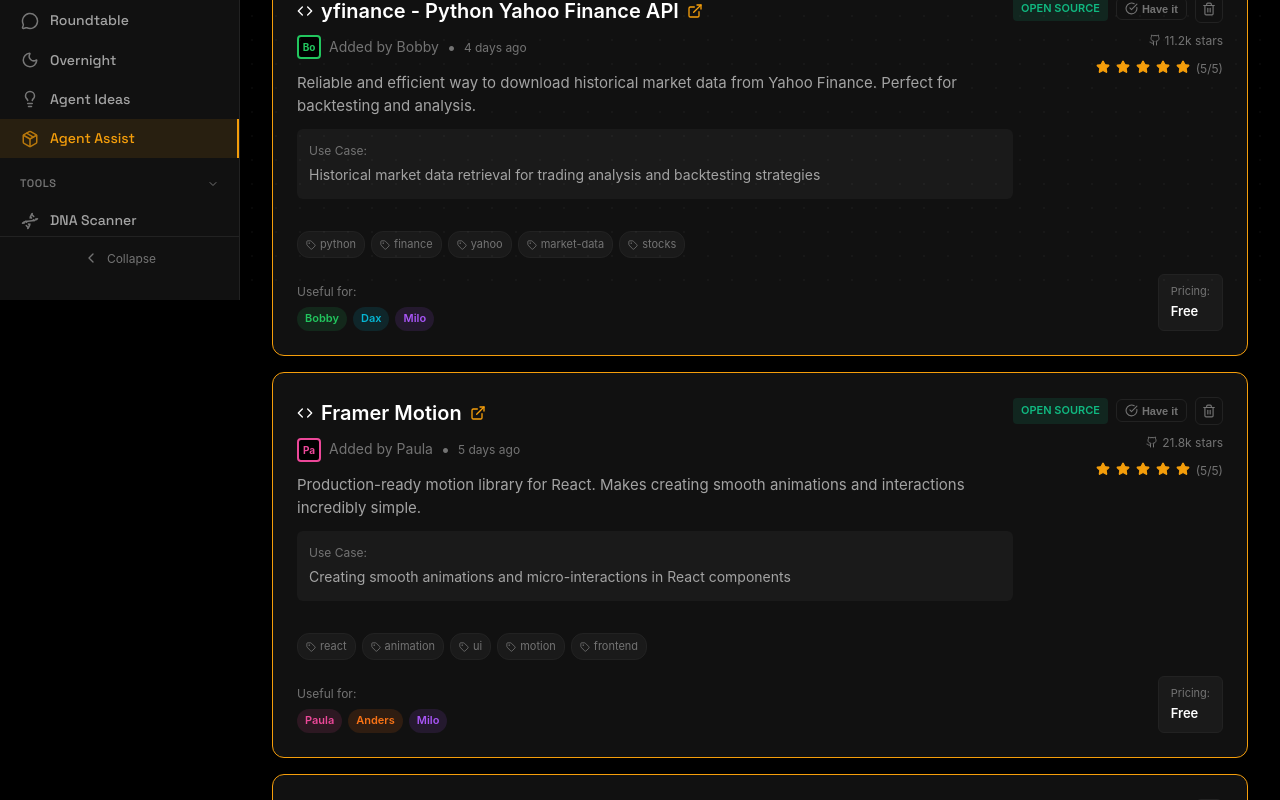
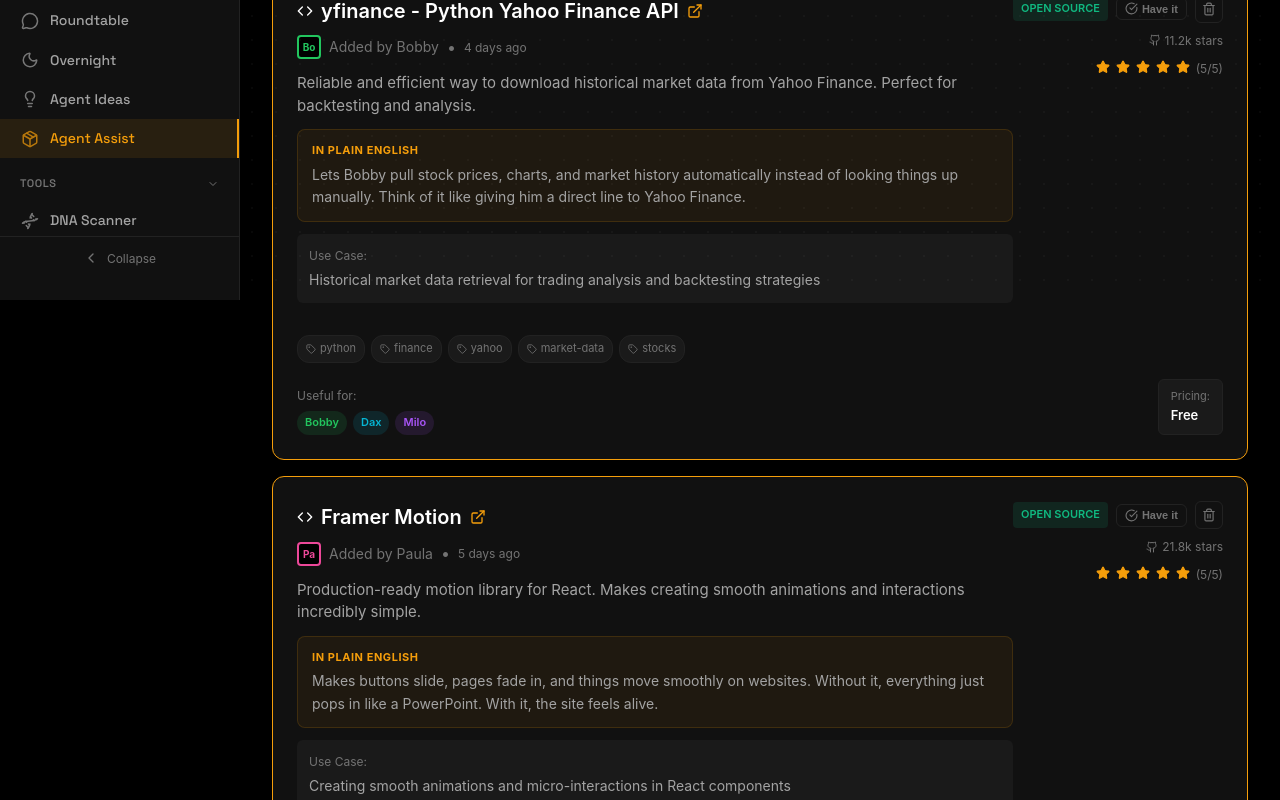
Before and after one commit to Milobuilds45/dbtech45, a Next.js app: page /os/agents/assist in a window 1280 px wide. Shown: the part 500-1300 px from the top of the page. Built offline with nearby package versions, Linux system fonts and the light colour scheme; no server answers; the database is empty.

Commit message:
feat: add 'In Plain English' explainer to every Agent Assist resource card

```diff
--- a/src/app/(dashboard)/os/agents/assist/page.tsx
+++ b/src/app/(dashboard)/os/agents/assist/page.tsx
@@ -10,6 +10,7 @@
   agentName: string;
   title: string;
   description: string;
+  plainEnglish: string; // Simple explanation anyone can understand
   url: string;
   category: 'api' | 'tool' | 'library' | 'service' | 'dataset' | 'framework' | 'reference' | 'other';
   type: 'open-source' | 'free-tier' | 'documentation' | 'tutorial' | 'reference';
@@ -55,6 +56,7 @@
     agentName: 'Bobby',
     title: 'yfinance - Python Yahoo Finance API',
     description: 'Reliable and efficient way to download historical market data from Yahoo Finance. Perfect for backtesting and analysis.',
+    plainEnglish: 'Lets Bobby pull stock prices, charts, and market history automatically instead of looking things up manually. Think of it like giving him a direct line to Yahoo Finance.',
     url: 'https://github.com/ranaroussi/yfinance',
     category: 'library',
     type: 'open-source',
@@ -74,6 +76,7 @@
     agentName: 'Paula',
     title: 'Framer Motion',
     description: 'Production-ready motion library for React. Makes creating smooth animations and interactions incredibly simple.',
+    plainEnglish: 'Makes buttons slide, pages fade in, and things move smoothly on websites. Without it, everything just pops in like a PowerPoint. With it, the site feels alive.',
     url: 'https://www.framer.com/motion/',
     category: 'library',
     type: 'open-source',
@@ -93,6 +96,7 @@
     agentName: 'Dwight',
     title: 'Perplexity AI API',
     description: 'Real-time search and AI-powered research API. Great for getting current information and fact-checking.',
+    plainEnglish: 'Like giving Dwight his own Google that also reads and summarizes the results for him. He asks a question, gets an answer with sources — not just a list of links.',
     url: 'https://docs.perplexity.ai/',
     category: 'api',
     type: 'free-tier',
@@ -110,6 +114,7 @@
     agentName: 'Anders',
     title: 'Supabase',
     description: 'Open source Firebase alternative. Real-time database, authentication, and storage with a great developer experience.',
+    plainEnglish: 'The place where all our app data lives — user accounts, saved info, everything. It is like a spreadsheet on steroids that apps can read and write to instantly.',
     url: 'https://supabase.com/',
     category: 'service',
     type: 'free-tier',
@@ -127,6 +132,7 @@
     agentName: 'Dax',
     title: 'Pandas Profiling',
     description: 'Generates profile reports from pandas DataFrames. Essential for data exploration and quality assessment.',
+    plainEnglish: 'Takes a big pile of data and instantly tells you what is in it — what is missing, what looks weird, what the averages are. Like a health check-up but for data instead of people.',
     url: 'https://github.com/ydataai/ydata-profiling',
     category: 'tool',
     type: 'open-source',
@@ -146,6 +152,7 @@
     agentName: 'Milo',
     title: 'LangChain',
     description: 'Framework for developing applications with language models. Perfect for building AI agent workflows.',
+    plainEnglish: 'The toolkit for building AI agents that can do multi-step tasks. Instead of just answering questions, agents built with this can search, think, and take actions on their own.',
     url: 'https://python.langchain.com/',
     category: 'framework',
     type: 'open-source',
@@ -177,6 +184,7 @@
     agentName: item.agent_name,
     title: item.title,
     description: item.description,
+    plainEnglish: item.plain_english || '',
     url: item.url || '',
     category: item.category,
     type: item.type,
@@ -209,6 +217,7 @@
           agent_name: r.agentName,
           title: r.title,
           description: r.description,
+          plain_english: r.plainEnglish,
           url: r.url,
           category: r.category,
           type: r.type,
@@ -288,6 +297,7 @@
         agent_name: r.agentName,
         title: r.title,
         description: r.description,
+        plain_english: r.plainEnglish || '',
         url: r.url,
         category: r.category,
         type: r.type,
@@ -721,6 +731,23 @@
                       {resource.description}
                     </p>
 
+                    {resource.plainEnglish && (
+                      <div style={{
+                        background: 'rgba(245,158,11,0.06)',
+                        border: `1px solid rgba(245,158,11,0.15)`,
+                        borderRadius: '8px',
+                        padding: '12px 14px',
+                        marginBottom: '12px',
+                      }}>
+                        <div style={{ color: brand.amber, fontSize: '11px', fontWeight: 700, marginBottom: '4px', textTransform: 'uppercase', letterSpacing: '0.05em' }}>
+                          In Plain English
+                        </div>
+                        <div style={{ color: brand.silver, fontSize: '14px', lineHeight: '1.6' }}>
+                          {resource.plainEnglish}
+                        </div>
+                      </div>
+                    )}
+
                     <div style={{
                       background: brand.graphite,
                       borderRadius: '6px',
--- a/src/app/api/agent-assist/route.ts
+++ b/src/app/api/agent-assist/route.ts
@@ -116,17 +116,29 @@
         let type: typeof TYPES[number] = 'free-tier';
         if (titleLower.includes('open source') || titleLower.includes('github') || titleLower.includes('open-source')) type = 'open-source';
 
+        const agentFirst = agentId.charAt(0).toUpperCase() + agentId.slice(1);
+        const cleanTitle = picked.title.replace(/ - .*$/, '').replace(/\|.*$/, '').trim().substring(0, 80);
+        const need = agentInfo.needs[Math.floor(Math.random() * agentInfo.needs.length)];
+
+        // Generate a plain English explanation
+        const plainEnglishTemplates = [
+          `This helps ${agentFirst} handle ${need} automatically instead of doing it manually. Think of it as a specialized assistant just for that one job.`,
+          `Gives ${agentFirst} the ability to work with ${need} faster and more accurately. Without it, this would take way longer or require a human to do it.`,
+          `A plug-and-play tool that ${agentFirst} can use for ${need}. It is already built and tested — no need to build it from scratch.`,
+        ];
+
         results.push({
           id: `${Date.now()}-${agentId}-${Math.random().toString(36).slice(2, 8)}`,
           agentId,
-          agentName: agentId.charAt(0).toUpperCase() + agentId.slice(1),
-          title: picked.title.replace(/ - .*$/, '').replace(/\|.*$/, '').trim().substring(0, 80),
+          agentName: agentFirst,
+          title: cleanTitle,
           description: picked.description.substring(0, 300),
+          plainEnglish: plainEnglishTemplates[Math.floor(Math.random() * plainEnglishTemplates.length)],
           url: picked.url,
           category,
           type,
           tags: [agentId, category, ...agentInfo.needs.slice(0, 2)],
-          useCase: `${agentInfo.role}: ${agentInfo.needs[Math.floor(Math.random() * agentInfo.needs.length)]}`,
+          useCase: `${agentInfo.role}: ${need}`,
           rating: 3 + Math.floor(Math.random() * 3),
           usefulFor: [agentId],
           pricing: type === 'open-source' ? 'Free' : 'Check website',
@@ -137,12 +149,14 @@
       } else {
         // Fallback: generate from agent's needs with randomization
         const need = agentInfo.needs[Math.floor(Math.random() * agentInfo.needs.length)];
+        const agentFirst = agentId.charAt(0).toUpperCase() + agentId.slice(1);
         results.push({
           id: `${Date.now()}-${agentId}-${Math.random().toString(36).slice(2, 8)}`,
           agentId,
-          agentName: agentId.charAt(0).toUpperCase() + agentId.slice(1),
+          agentName: agentFirst,
           title: `${need.charAt(0).toUpperCase() + need.slice(1)} Tool`,
           description: `Recommended ${need} solution for ${agentInfo.role.toLowerCase()}. Search for the latest options.`,
+          plainEnglish: `${agentFirst} needs a better way to handle ${need}. This is a suggestion to go find the best tool for that job.`,
           url: `https://www.google.com/search?q=${encodeURIComponent(need + ' tools 2026')}`,
           category: 'tool',
           type: 'reference' as const,
```
